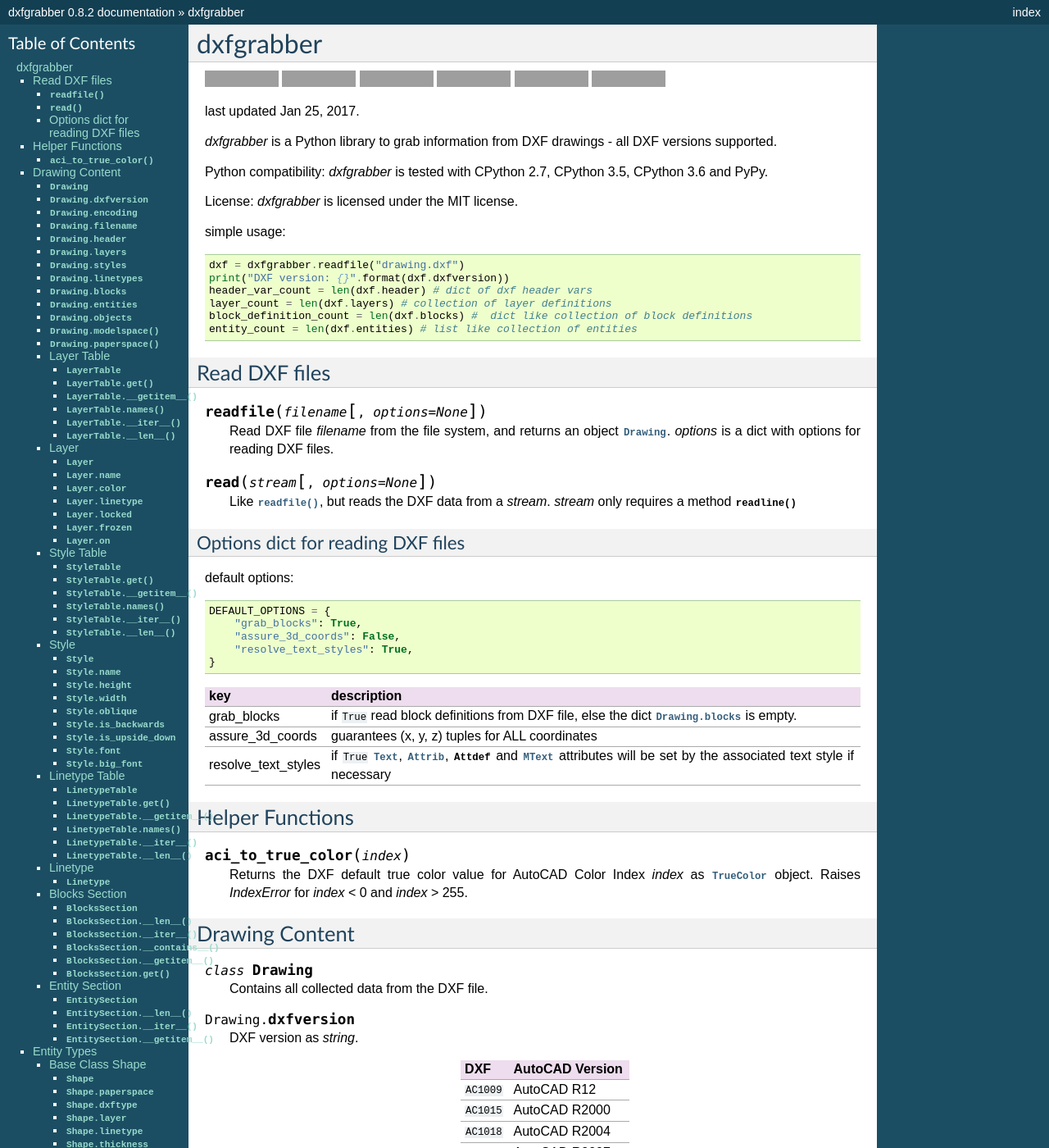
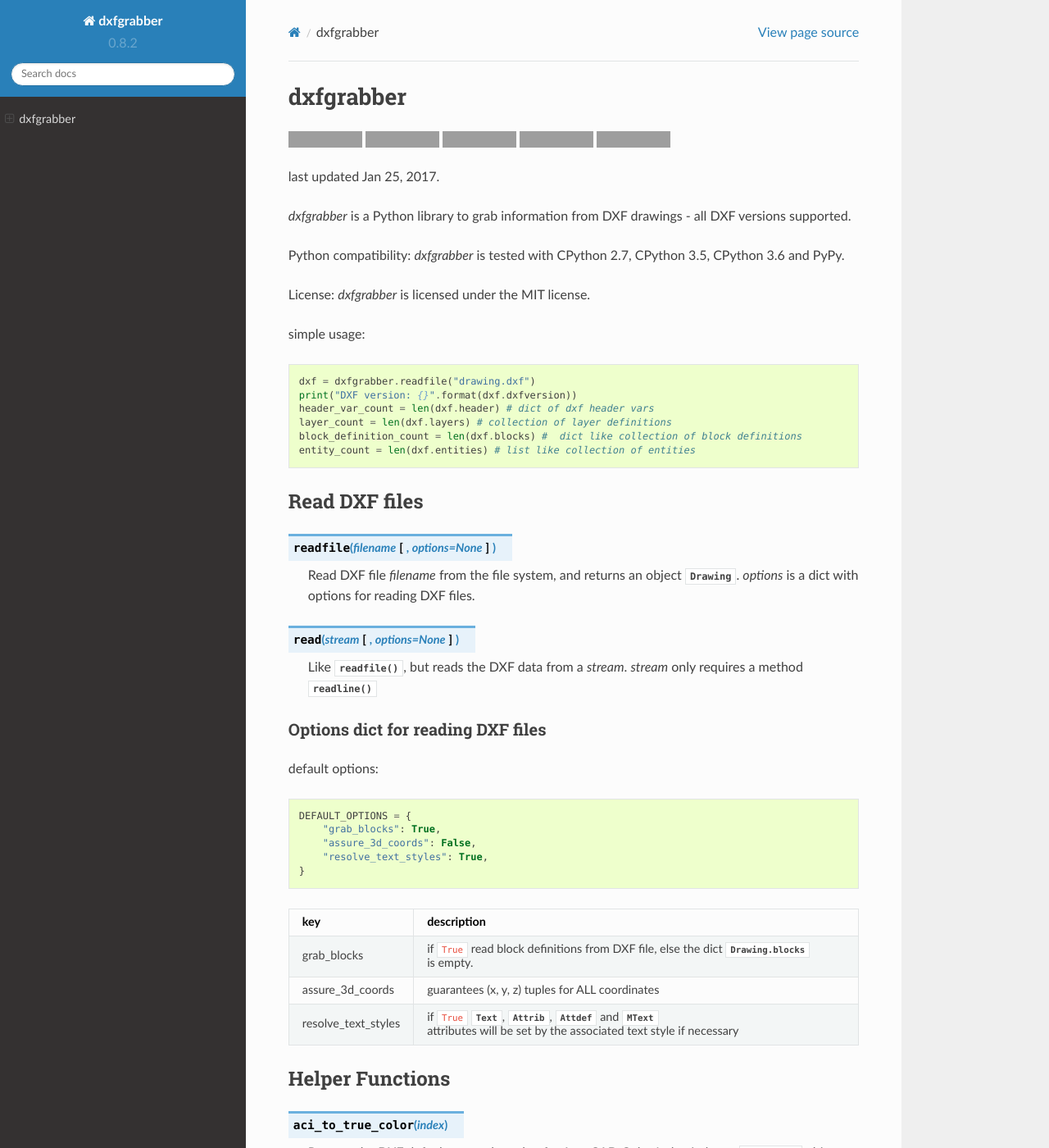
Before and after one commit to mozman/dxfgrabber, a Sphinx documentation site: the page built from docs/index.rst, in a window 1280 px wide and 1400 px high. Shown: the whole window at 82% size. Built offline with Sphinx 7.4.7 and the Read the Docs theme 2.0.0, drawn with Linux system fonts in a browser that asks for light colours; some of the changed text lies outside the part shown; grey boxes are pictures that could not be loaded.

Commit message:
switched to read the docs theme

```diff
--- a/docs/conf.py
+++ b/docs/conf.py
@@ -41,7 +41,7 @@
 
 # General information about the project.
 project = u'dxfgrabber'
-copyright = u'2016, Manfred Moitzi'
+copyright = u'2017, Manfred Moitzi'
 
 # The version info for the project you're documenting, acts as replacement for
 # |version| and |release|, also used in various other places throughout the
@@ -91,7 +91,13 @@
 
 # The theme to use for HTML and HTML Help pages.  See the documentation for
 # a list of builtin themes.
-html_theme = 'default'
+
+html_theme = "sphinx_rtd_theme"
+
+import sphinx_rtd_theme
+
+html_theme_path = [sphinx_rtd_theme.get_html_theme_path()]
+
 
 # Theme options are theme-specific and customize the look and feel of a theme
 # further.  For a list of options available for each theme, see the
--- a/docs/index.rst
+++ b/docs/index.rst
@@ -27,9 +27,6 @@
    :target: https://pypi.python.org/pypi/dxfgrabber/
    :alt: Status
 
-.. image:: https://readthedocs.org/projects/pip/badge/
-   :target: https://dxfgrabber.readthedocs.io
-   :alt: Read The Docs
 
 last updated |today|.
 
```
